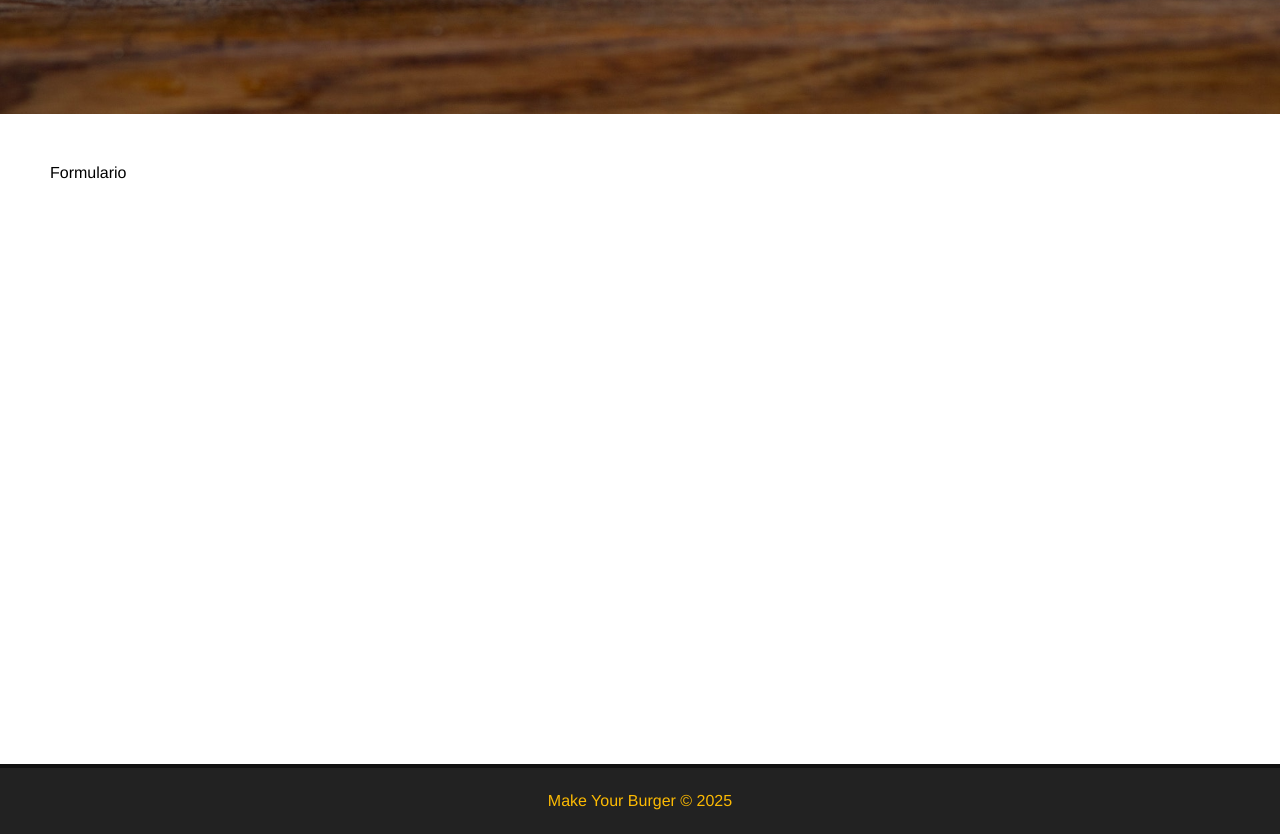
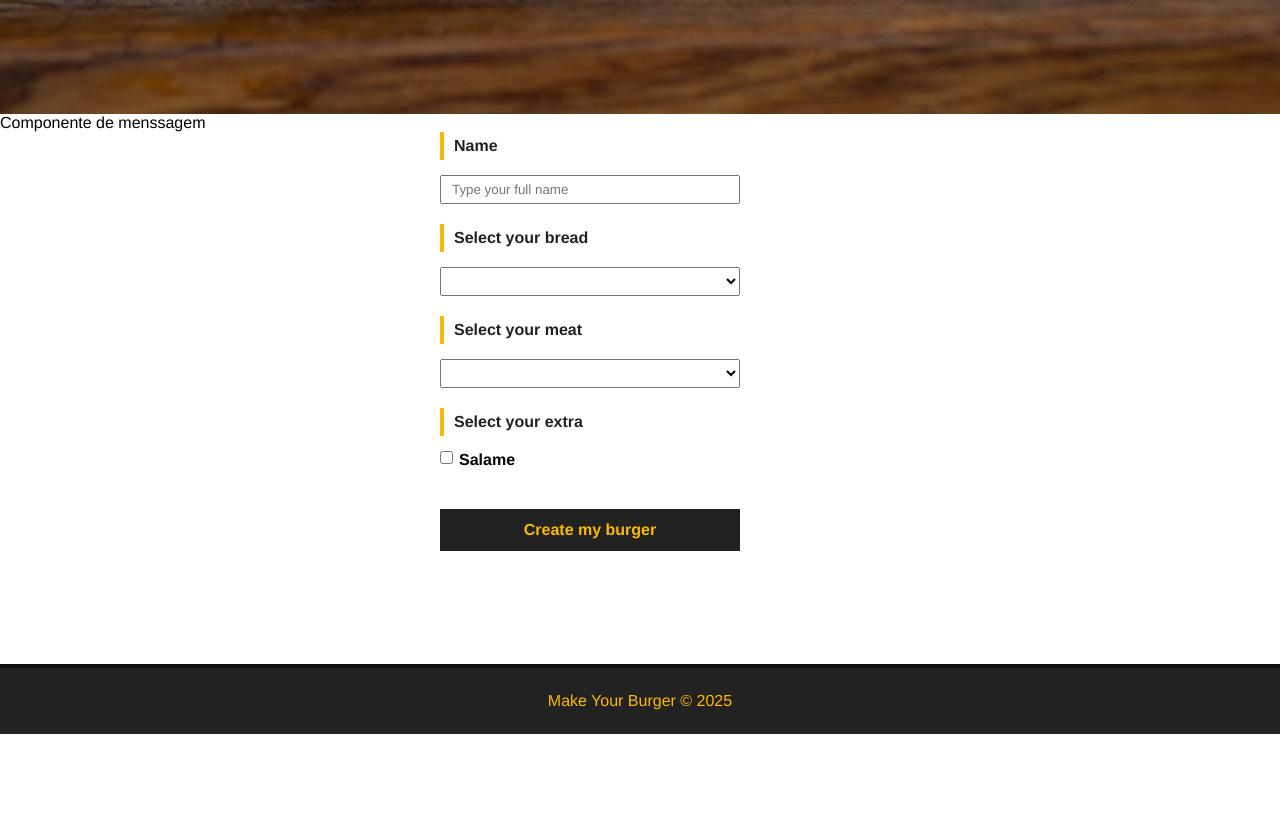
Before and after one commit to VitorTorquato/hamburger-vue-front, a Vue app: page / in a window 1280 px wide. Shown: the part 754-1588 px from the top of the page. After the commit the page ends 1488 px from the top, so only its background shows below. Built offline with nearby package versions, Linux system fonts and the light colour scheme.

Commit message:
style:form style done

```diff
--- /dev/null
+++ b/src/components/Form/BurguerForm.vue
@@ -0,0 +1,120 @@
+<template>
+    <div>
+        <p>Componente de menssagem</p>
+
+        <div>
+            <form id="burger_form">
+                <div class="input_container">
+                    <label for="name">Name</label>
+                    <input type="text" id="name" name="name" v-model="name" placeholder="Type your full name">
+                </div>
+
+                <div class="input_container">
+                    <label for="bread">Select your bread</label>
+                    <select type="select" name="bread" id="bread" v-model="bread">
+                        <option value="">Select one bread</option>
+                        <option value="brioche">Brioche</option>
+                    </select>
+                </div>
+
+                <div class="input_container">
+                    <label for="meat">Select your meat</label>
+                    <select type="select" name="meat" id="meat" v-model="meat">
+                        <option value="">Select one meat</option>
+                        <option value="picanha">Picanha</option>
+                    </select>
+                </div>
+
+                <div id="opcionais-container" class="input_container">
+                    <label id="opcionais-title" for="opcionais">Select your extra</label>
+                    <div class="checkbox-container">
+                        <input type="checkbox" name="opcionais" v-model="opcionais" value="salame">
+                        <span>Salame</span>
+                    </div>
+                </div>
+
+                <div class="input_container">
+                    <input type="submit" class="submit-btn" value="Create my burger">
+                </div>
+            </form>
+        </div>
+    </div>
+</template>
+
+<script>
+    export default{
+        name:'BurgerForm'
+    }
+</script>
+
+<style scoped>
+        #burger_form{
+            max-width: 400px;
+            margin: 0 auto;
+        }
+
+        .input_container{
+            display: flex;
+            flex-direction: column;
+            margin-bottom: 20px;
+
+        }
+
+        label{
+            font-weight: bold;
+            margin-bottom: 15px;
+            color: #222;
+            padding: 5px 10px;
+            border-left:  4px solid #FCBA03;
+        }
+
+        input,select{
+            padding:5px 10px;
+            width: 300px;
+        }
+
+        #opcionais-container{
+            flex-direction: row;
+            flex-wrap: wrap;
+
+        }
+
+        #opcionais-title{
+            width: 100%;
+        }
+
+        .checkbox-container{
+            display: flex;
+            align-items: flex-start;
+            width: 50%;
+            margin-bottom: 20px;
+        }
+
+        .checkbox-container span,
+        .checkbox-container input{
+            width: auto;
+        }
+
+        .checkbox-container span{
+            margin-left: 6px;
+            font-weight: bold;
+        }
+
+        .submit-btn{
+            background-color: #222;
+            color: #FCBA03;
+            font-weight: bold;
+            border: 2px solid #222;
+            padding: 10px;
+            font-size: 16px;
+
+            cursor: pointer;
+            transition: .5s;
+
+        }
+
+        .submit-btn:hover{
+            background-color: transparent;
+            color: #222;
+        }
+</style>
--- a/src/views/Home/HomeView.vue
+++ b/src/views/Home/HomeView.vue
@@ -1,8 +1,11 @@
 <script >
   import Banner from '@/components/Banner/Banner.vue';
+  import BurguerForm from '@/components/Form/BurguerForm.vue';
+
   export default{
     components:{
-      Banner
+      Banner,
+      BurguerForm
     }
   }
 </script>
@@ -10,5 +13,15 @@
 <template>
 
     <Banner/>
-  <main class="main_container"><p>Formulario</p></main>
+  <main class="main_container">
+    <BurguerForm />
+  </main>
 </template>
+
+<style scoped>
+    .main_container{
+      width: 100%;
+      max-width: 1400px;
+      margin: 0 auto;
+    }
+</style>
```
